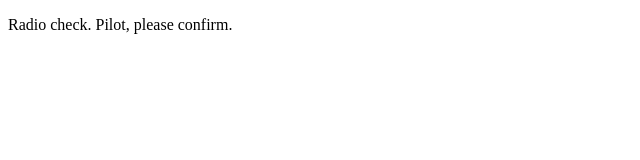
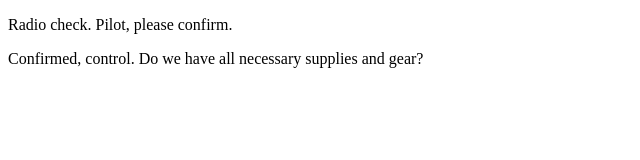
Before and after one commit to TharaRajesh/communication-log1, a plain HTML site: page index.html in a window 1280 px wide. Shown: the whole page, without its empty margins (0-640 px from the left). Drawn offline with Linux system fonts and the light colour scheme.

Commit message:
Pilot wrote the second message

```diff
--- a/index.html
+++ b/index.html
@@ -2,5 +2,6 @@
 <html>
    <body>
       <p>Radio check. Pilot, please confirm.</p>
+      <p>Confirmed, control. Do we have all necessary supplies and gear?</p>
    </body>
 </html>
```
